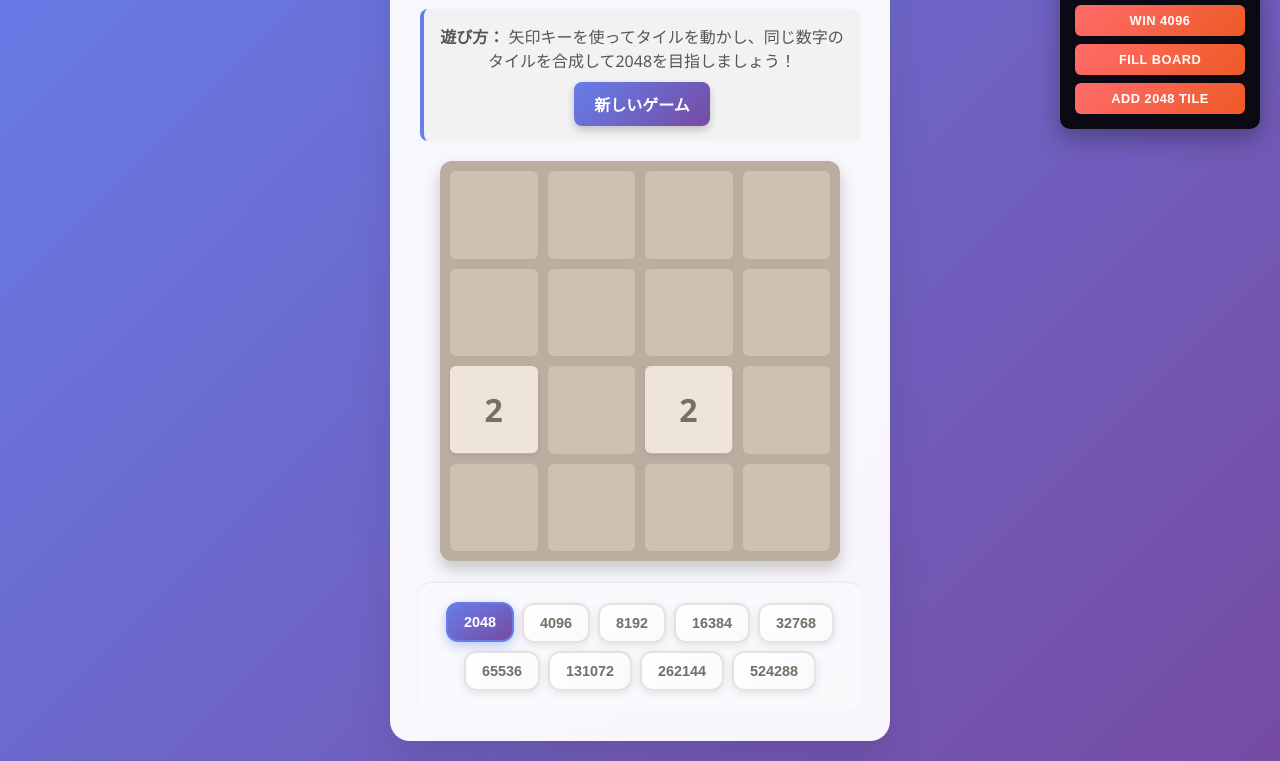
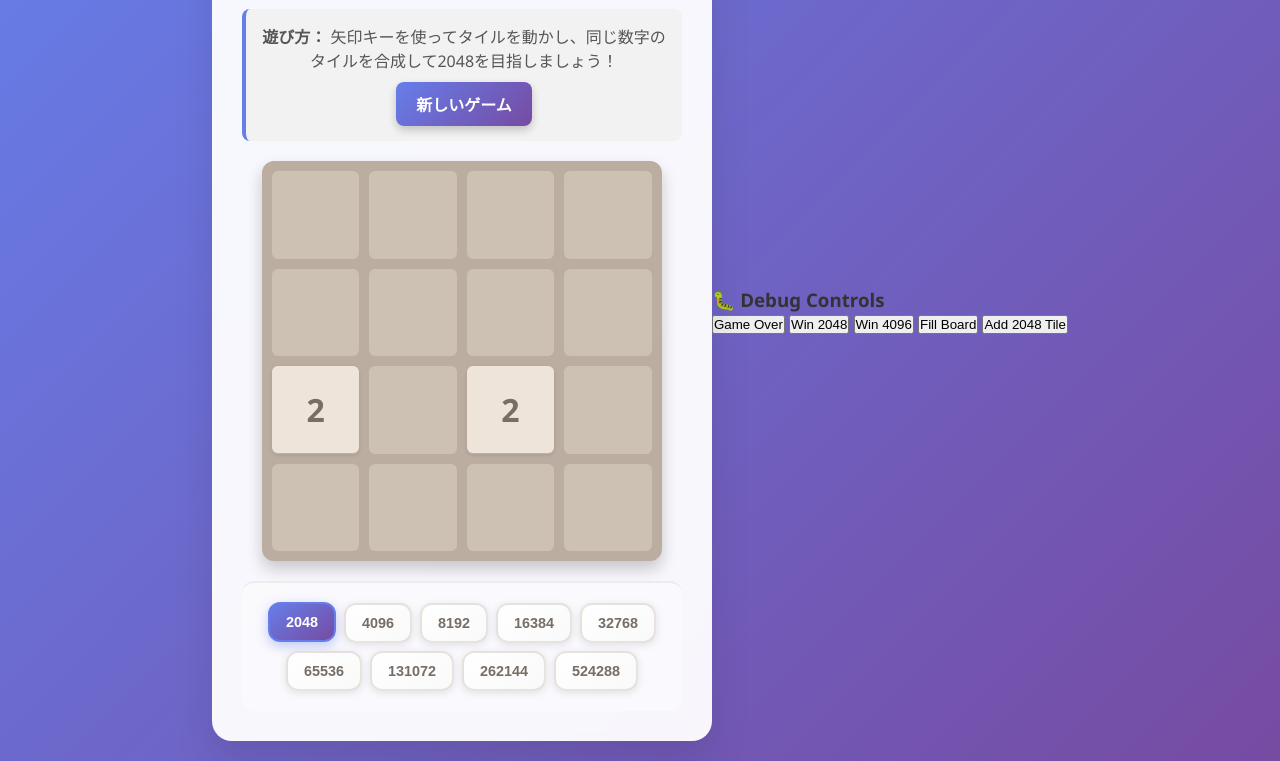
Before and after one commit to harunonsystem/2048-game, a website built with Vite: page index.html in a window 1280 px wide. Shown: the part 140-901 px from the top of the page. Built offline with nearby package versions, Linux system fonts and the light colour scheme.

Commit message:
Update style.css

```diff
--- a/src/style.css
+++ b/src/style.css
@@ -1106,75 +1106,3 @@ h1 {
         height: 44px;
     }
 }
-
-/* Debug Panel Styles (Development Only) */
-.debug-panel {
-    position: fixed;
-    top: 20px;
-    right: 20px;
-    background: rgba(0, 0, 0, 0.9);
-    color: white;
-    padding: 15px;
-    border-radius: 10px;
-    box-shadow: 0 10px 25px rgba(0, 0, 0, 0.3);
-    z-index: 10000;
-    min-width: 200px;
-    backdrop-filter: blur(10px);
-}
-
-.debug-panel h3 {
-    margin-bottom: 10px;
-    font-size: 1rem;
-    text-align: center;
-    color: #ff6b6b;
-}
-
-.debug-buttons {
-    display: flex;
-    flex-direction: column;
-    gap: 8px;
-}
-
-.debug-btn {
-    background: linear-gradient(135deg, #ff6b6b, #ee5a24);
-    color: white;
-    border: none;
-    padding: 8px 12px;
-    border-radius: 6px;
-    font-size: 0.8rem;
-    font-weight: bold;
-    cursor: pointer;
-    transition: all 0.2s ease;
-    text-transform: uppercase;
-    letter-spacing: 0.5px;
-}
-
-.debug-btn:hover {
-    background: linear-gradient(135deg, #ee5a24, #c44569);
-    transform: translateY(-2px);
-    box-shadow: 0 5px 15px rgba(255, 107, 107, 0.4);
-}
-
-.debug-btn:active {
-    transform: translateY(0);
-}
-
-/* Hide debug panel in production builds */
-.debug-panel.production {
-    display: none !important;
-}
-
-/* Mobile debug panel adjustments */
-@media (max-width: 480px) {
-    .debug-panel {
-        top: 10px;
-        right: 10px;
-        padding: 10px;
-        min-width: 150px;
-    }
-
-    .debug-btn {
-        padding: 6px 8px;
-        font-size: 0.7rem;
-    }
-}
```
